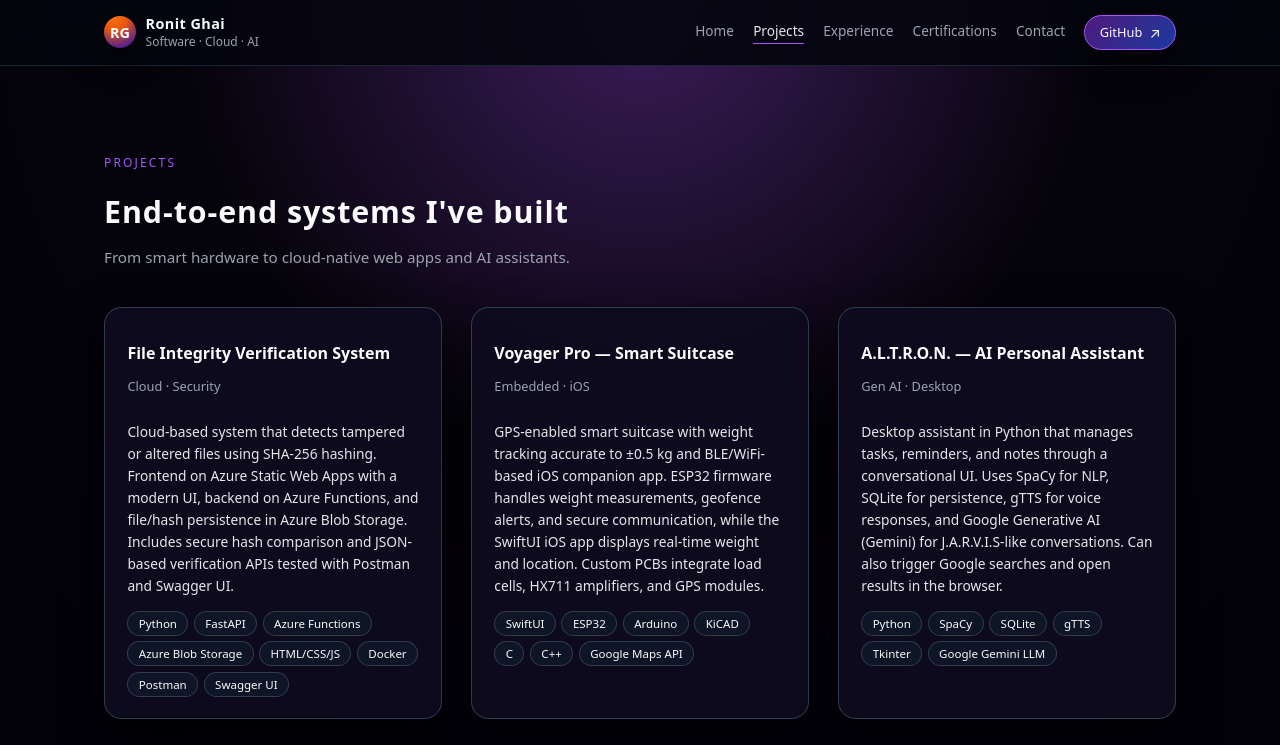
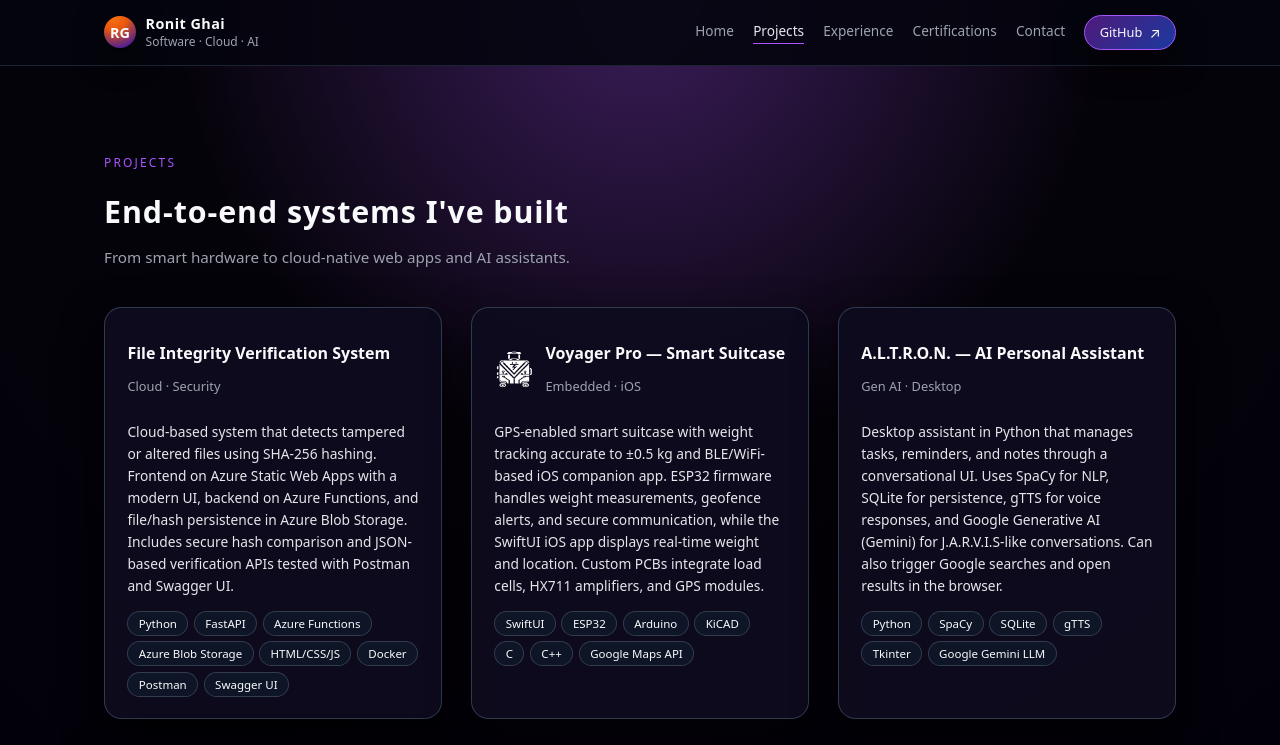
Before and after one commit to ronitghai/personal-website, a React (Vite) app: page /#/projects in a window 1280 px wide. Shown: the top 745 px of the page. Built offline with nearby package versions, Linux system fonts and the light colour scheme.

Commit message:
Add voyager logo

```diff
--- a/src/pages/Projects.jsx
+++ b/src/pages/Projects.jsx
@@ -19,6 +19,7 @@ const Projects = () => {
             description={project.description}
             tech={project.tech}
             highlight={project.highlight}
+            icon={project.icon}
           />
         ))}
       </div>
```
